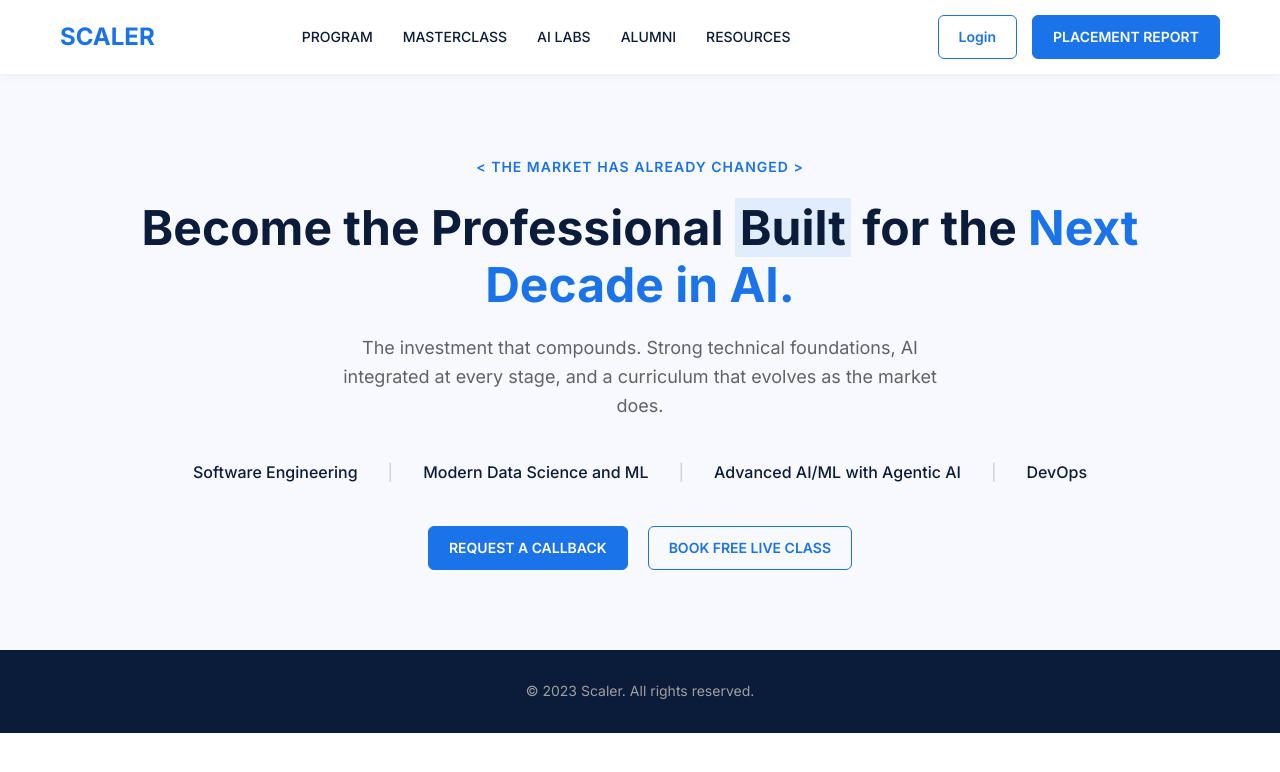
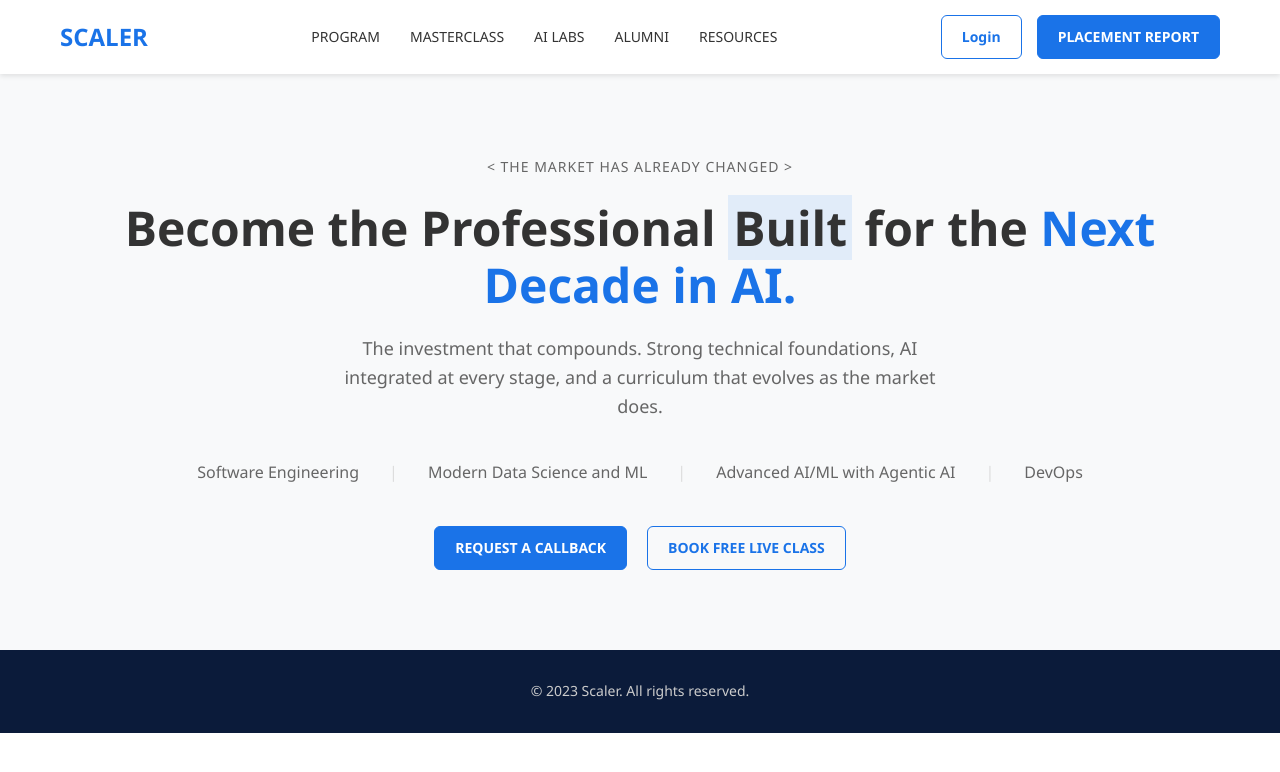
Before and after one commit to Yashwardhan-ed/AI-Agent-Tool, a website: page scaler_clone/index.html in a window 1280 px wide. Drawn offline with Linux system fonts and the light colour scheme.

```diff
--- a/scaler_clone/index.html
+++ b/scaler_clone/index.html
@@ -6,7 +6,9 @@
     <title>Scaler - Become the Professional Built for the Next Decade in AI</title>
     <link rel="stylesheet" href="styles.css">
 </head>
-<body>  <header class="header">
+<body>
+    <!-- Header Section -->
+    <header class="header">
         <div class="container nav-container">
             <a href="#" class="logo">SCALER</a>
             <nav>
@@ -23,23 +25,29 @@
                 <a href="#" class="btn btn-solid">PLACEMENT REPORT</a>
             </div>
         </div>
-  </header>  <section class="hero">
+    </header>
+    <!-- Hero Section -->
+    <section class="hero">
         <div class="container">
             <div class="hero-badge">&lt; THE MARKET HAS ALREADY CHANGED &gt;</div>
             <h1>Become the Professional <span class="highlight">Built</span> for the <span class="blue-text">Next Decade in AI.</span></h1>
             <p>The investment that compounds. Strong technical foundations, AI integrated at every stage, and a curriculum that evolves as the market does.</p>
+
             <div class="programs">
-        <span>Software Engineering</span>
-        <span>Modern Data Science and ML</span>
-        <span>Advanced AI/ML with Agentic AI</span>
-        <span>DevOps</span>
+                <span class="program-item">Software Engineering</span>
+                <span class="program-item">Modern Data Science and ML</span>
+                <span class="program-item">Advanced AI/ML with Agentic AI</span>
+                <span class="program-item">DevOps</span>
             </div>
+
             <div class="hero-actions">
                 <a href="#" class="btn btn-solid">REQUEST A CALLBACK</a>
                 <a href="#" class="btn btn-outline">BOOK FREE LIVE CLASS</a>
             </div>
         </div>
-  </section>  <footer class="footer">
+    </section>
+    <!-- Footer Section -->
+    <footer class="footer">
         <div class="container">
             <p>&copy; 2023 Scaler. All rights reserved.</p>
         </div>
--- a/scaler_clone/styles.css
+++ b/scaler_clone/styles.css
@@ -1,5 +1,9 @@
-@import url('https://fonts.googleapis.com/css2?family=Inter:wght@400;500;600;700&display=swap');
+/**
+ * Scaler.com Clone - CSS
+ * Colors: #1A73E8 (blue), #0B1B3A (dark navy), white
+ */
 
+/* Reset and Base Styles */
 * {
     margin: 0;
     padding: 0;
@@ -7,10 +11,10 @@
 }
 
 body {
-  font-family: 'Inter', sans-serif;
-  background-color: #ffffff;
-  color: #0B1B3A;
+    font-family: 'Segoe UI', Tahoma, Geneva, Verdana, sans-serif;
     line-height: 1.6;
+    color: #333;
+    background-color: #fff;
 }
 
 .container {
@@ -19,14 +23,14 @@
     padding: 0 20px;
 }
 
-/********** HEADER **********/
+/* Header Styles */
 .header {
     padding: 15px 0;
-  background-color: #ffffff;
-  box-shadow: 0 2px 10px rgba(0, 0, 0, 0.05);
+    background-color: #fff;
+    box-shadow: 0 2px 5px rgba(0, 0, 0, 0.1);
     position: sticky;
     top: 0;
-  z-index: 1000;
+    z-index: 100;
 }
 
 .nav-container {
@@ -37,7 +41,7 @@
 
 .logo {
     font-size: 24px;
-  font-weight: 700;
+    font-weight: bold;
     color: #1A73E8;
     text-decoration: none;
 }
@@ -50,7 +54,7 @@
 
 .nav-menu a {
     text-decoration: none;
-  color: #0B1B3A;
+    color: #333;
     font-weight: 500;
     font-size: 14px;
     text-transform: uppercase;
@@ -74,9 +78,9 @@
     font-size: 14px;
     text-decoration: none;
     display: inline-block;
-  text-align: center;
     transition: all 0.3s;
     border: 1px solid transparent;
+    cursor: pointer;
 }
 
 .btn-outline {
@@ -90,31 +94,30 @@
 }
 
 .btn-solid {
-  color: #ffffff;
+    color: white;
     background-color: #1A73E8;
     border-color: #1A73E8;
 }
 
 .btn-solid:hover {
     background-color: #1557b0;
-  border-color: #1557b0;
 }
 
-/********** HERO **********/
+/* Hero Section Styles */
 .hero {
     padding: 80px 0;
-  background-color: #f8f9ff;
+    background-color: #f8f9fa;
     text-align: center;
 }
 
 .hero-badge {
     display: inline-block;
-  color: #1A73E8;
+    color: #666;
     font-size: 14px;
-  font-weight: 600;
+    font-weight: 500;
+    margin-bottom: 20px;
     text-transform: uppercase;
     letter-spacing: 1px;
-  margin-bottom: 20px;
 }
 
 .hero h1 {
@@ -135,7 +138,7 @@
 
 .hero p {
     font-size: 18px;
-  color: #5f6368;
+    color: #666;
     max-width: 600px;
     margin: 0 auto 40px;
 }
@@ -148,34 +151,33 @@
     flex-wrap: wrap;
 }
 
-.programs span {
-  color: #0B1B3A;
+.program-item {
+    color: #666;
     font-size: 16px;
     font-weight: 500;
 }
 
-.programs span:not(:last-child)::after {
-  content: '|';
-  color: #d1d5db;
+.program-item:not(:last-child)::after {
+    content: "|";
     margin-left: 30px;
+    color: #ddd;
 }
 
 .hero-actions {
     display: flex;
     justify-content: center;
     gap: 20px;
-  flex-wrap: wrap;
 }
 
-/********** FOOTER **********/
+/* Footer Styles */
 .footer {
     background-color: #0B1B3A;
-  color: #ffffff;
+    color: white;
     padding: 30px 0;
     text-align: center;
 }
 
 .footer p {
     font-size: 14px;
-  color: #a0a0a0;
+    color: #ccc;
 }
```
Also changed, not shown: scaler_clone/script.js (+6 -5 lines), src/script.js (+14 -13 lines), README.md (added). Lines whose indentation alone changed are shown as unchanged.
